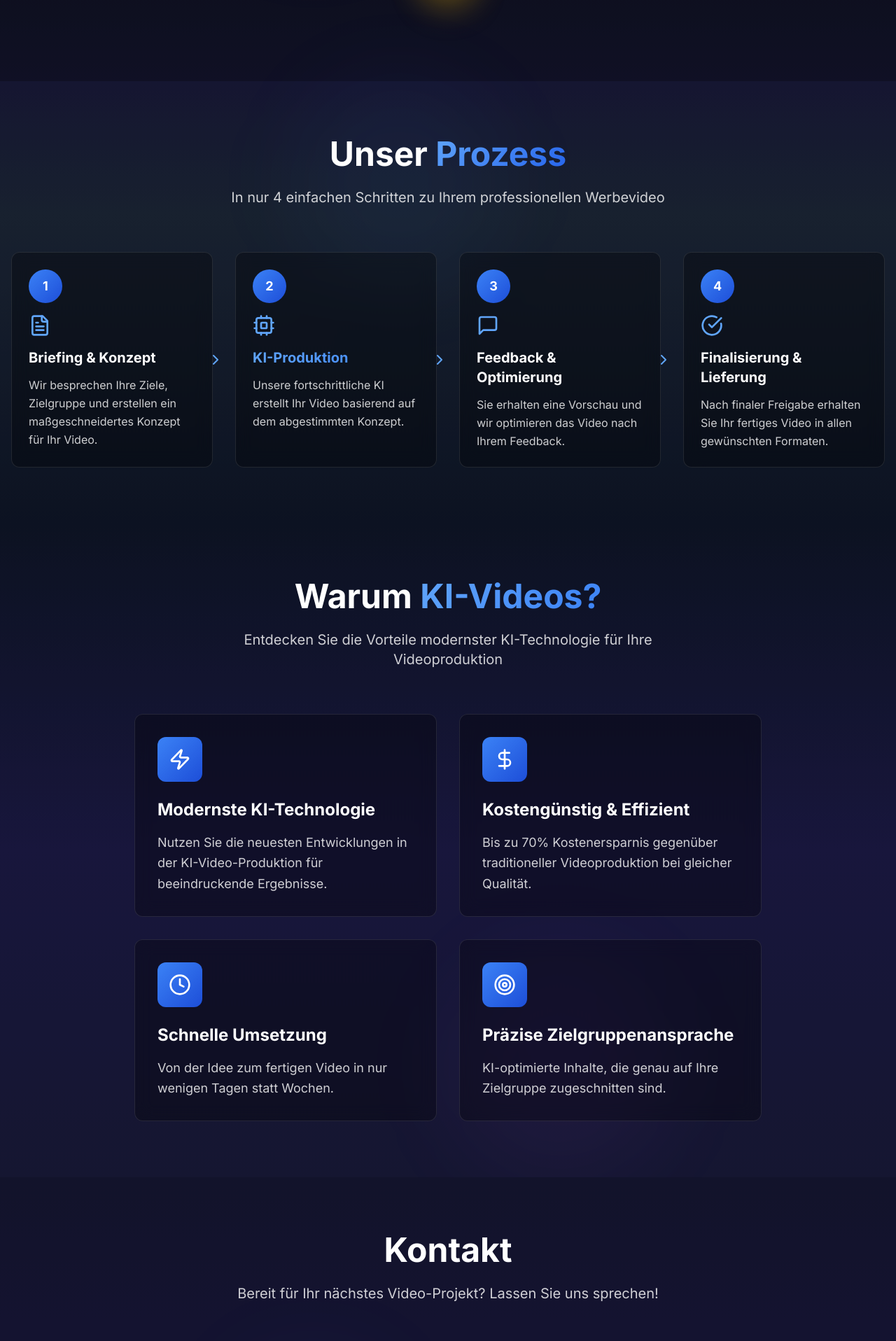
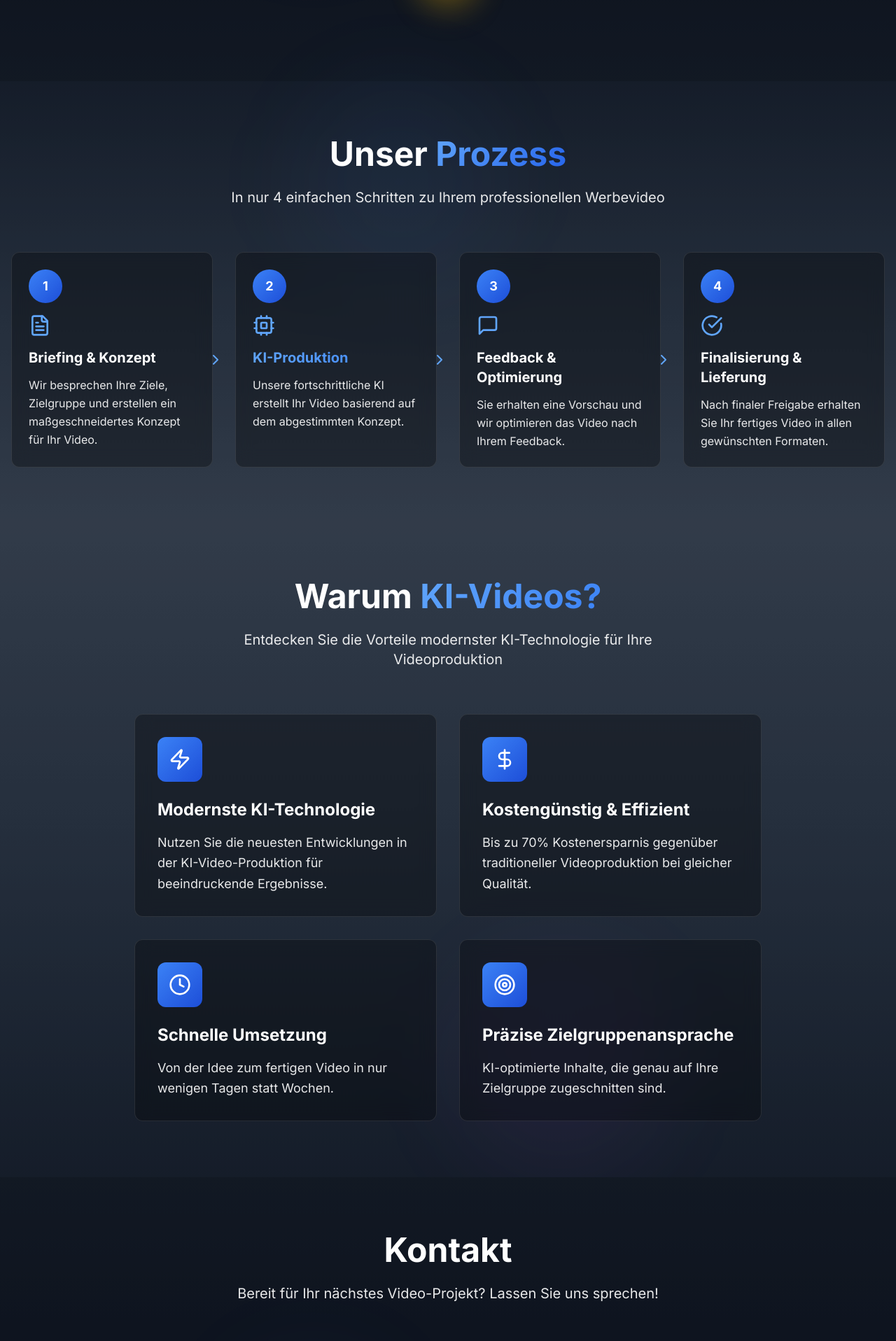
Before and after one commit to coding-horstmann/golden-parrot, a React (Vite) app: page / in a window 1280 px wide. Shown: the part 684-2600 px from the top of the page at 70% size. Built offline with nearby package versions, Linux system fonts and the light colour scheme.

Commit message:
Add section background gradients
Implement background color gradients between sections for smoother transitions.

```diff
--- a/src/components/BenefitsSection.tsx
+++ b/src/components/BenefitsSection.tsx
@@ -27,9 +27,9 @@ const BenefitsSection = () => {
   ];
 
   return (
-    <section id="benefits" className="py-20 bg-gradient-benefits relative">
+    <section id="benefits" className="py-20 bg-gradient-to-b from-slate-600 via-slate-700 to-slate-800 relative">
       {/* Background Effects */}
-      <div className="absolute inset-0 bg-black/20"></div>
+      <div className="absolute inset-0 bg-black/30"></div>
       <div className="absolute bottom-0 right-1/4 w-80 h-80 bg-purple-500/5 rounded-full blur-3xl"></div>
 
       <div className="container mx-auto px-4 relative z-10">
@@ -40,7 +40,7 @@ const BenefitsSection = () => {
               KI-Videos?
             </span>
           </h2>
-          <p className="text-xl text-white/80 max-w-2xl mx-auto">
+          <p className="text-xl text-white/90 max-w-2xl mx-auto">
             Entdecken Sie die Vorteile modernster KI-Technologie für Ihre Videoproduktion
           </p>
         </div>
@@ -61,7 +61,7 @@ const BenefitsSection = () => {
                 </h3>
 
                 {/* Description */}
-                <p className="text-white/80 leading-relaxed text-lg">
+                <p className="text-white/90 leading-relaxed text-lg">
                   {benefit.description}
                 </p>
               </div>
--- a/src/components/ContactSection.tsx
+++ b/src/components/ContactSection.tsx
@@ -25,9 +25,9 @@ const ContactSection = () => {
   };
 
   return (
-    <section id="contact" className="py-20 bg-gradient-contact relative">
+    <section id="contact" className="py-20 bg-gradient-to-b from-slate-800 via-slate-900 to-gray-900 relative">
       {/* Background Effects */}
-      <div className="absolute inset-0 bg-black/30"></div>
+      <div className="absolute inset-0 bg-black/40"></div>
       <div className="absolute top-1/4 left-1/4 w-64 h-64 bg-blue-500/5 rounded-full blur-3xl"></div>
 
       <div className="container mx-auto px-4 relative z-10">
@@ -35,7 +35,7 @@ const ContactSection = () => {
           <h2 className="text-4xl md:text-5xl font-bold font-inter text-white mb-6">
             Kontakt
           </h2>
-          <p className="text-xl text-white/80 max-w-2xl mx-auto">
+          <p className="text-xl text-white/90 max-w-2xl mx-auto">
             Bereit für Ihr nächstes Video-Projekt? Lassen Sie uns sprechen!
           </p>
         </div>
@@ -135,7 +135,7 @@ const ContactSection = () => {
                   </div>
                   <div>
                     <h4 className="text-white font-semibold mb-1">E-Mail</h4>
-                    <p className="text-white/80">kontakt@golden-parrot.de</p>
+                    <p className="text-white/90">kontakt@golden-parrot.de</p>
                   </div>
                 </div>
 
@@ -145,7 +145,7 @@ const ContactSection = () => {
                   </div>
                   <div>
                     <h4 className="text-white font-semibold mb-1">Telefon</h4>
-                    <p className="text-white/80">+49 (0) 123 456 789</p>
+                    <p className="text-white/90">+49 (0) 123 456 789</p>
                   </div>
                 </div>
 
@@ -155,7 +155,7 @@ const ContactSection = () => {
                   </div>
                   <div>
                     <h4 className="text-white font-semibold mb-1">Standort</h4>
-                    <p className="text-white/80">Berlin, Deutschland</p>
+                    <p className="text-white/90">Berlin, Deutschland</p>
                   </div>
                 </div>
               </div>
@@ -165,7 +165,7 @@ const ContactSection = () => {
               <h3 className="text-xl font-bold font-inter text-white mb-4">
                 Antwortzeit
               </h3>
-              <p className="text-white/80">
+              <p className="text-white/90">
                 Wir antworten in der Regel innerhalb von 24 Stunden auf Ihre Anfrage.
               </p>
             </div>
--- a/src/components/Footer.tsx
+++ b/src/components/Footer.tsx
@@ -3,9 +3,9 @@ import React from 'react';
 
 const Footer = () => {
   return (
-    <footer className="bg-gradient-footer py-12 relative">
+    <footer className="bg-gradient-to-b from-gray-900 via-gray-800 to-black py-12 relative">
       {/* Background overlay for better text contrast */}
-      <div className="absolute inset-0 bg-black/40"></div>
+      <div className="absolute inset-0 bg-black/50"></div>
 
       <div className="container mx-auto px-4 relative z-10">
         <div className="grid grid-cols-1 md:grid-cols-3 gap-8">
@@ -17,7 +17,7 @@ const Footer = () => {
               </div>
               <span className="text-white font-bold text-xl font-inter">Golden Parrot</span>
             </div>
-            <p className="text-white/80 leading-relaxed">
+            <p className="text-white/90 leading-relaxed">
               Professionelle AI-Video Produktion für moderne Unternehmen.
               Wir bringen Ihre Marke mit innovativer Technologie zum Leben.
             </p>
@@ -32,7 +32,7 @@ const Footer = () => {
               <li>
                 <button
                   onClick={() => document.getElementById('hero')?.scrollIntoView({ behavior: 'smooth' })}
-                  className="text-white/80 hover:text-white transition-colors duration-300"
+                  className="text-white/90 hover:text-white transition-colors duration-300"
                 >
                   Home
                 </button>
@@ -40,7 +40,7 @@ const Footer = () => {
               <li>
                 <button
                   onClick={() => document.getElementById('process')?.scrollIntoView({ behavior: 'smooth' })}
-                  className="text-white/80 hover:text-white transition-colors duration-300"
+                  className="text-white/90 hover:text-white transition-colors duration-300"
                 >
                   Prozess
                 </button>
@@ -48,7 +48,7 @@ const Footer = () => {
               <li>
                 <button
                   onClick={() => document.getElementById('benefits')?.scrollIntoView({ behavior: 'smooth' })}
-                  className="text-white/80 hover:text-white transition-colors duration-300"
+                  className="text-white/90 hover:text-white transition-colors duration-300"
                 >
                   Warum KI-Videos?
                 </button>
@@ -56,7 +56,7 @@ const Footer = () => {
               <li>
                 <button
                   onClick={() => document.getElementById('contact')?.scrollIntoView({ behavior: 'smooth' })}
-                  className="text-white/80 hover:text-white transition-colors duration-300"
+                  className="text-white/90 hover:text-white transition-colors duration-300"
                 >
                   Kontakt
                 </button>
@@ -71,22 +71,22 @@ const Footer = () => {
             </h3>
             <ul className="space-y-2">
               <li>
-                <a href="#" className="text-white/80 hover:text-white transition-colors duration-300">
+                <a href="#" className="text-white/90 hover:text-white transition-colors duration-300">
                   Impressum
                 </a>
               </li>
               <li>
-                <a href="#" className="text-white/80 hover:text-white transition-colors duration-300">
+                <a href="#" className="text-white/90 hover:text-white transition-colors duration-300">
                   Datenschutz
                 </a>
               </li>
               <li>
-                <a href="#" className="text-white/80 hover:text-white transition-colors duration-300">
+                <a href="#" className="text-white/90 hover:text-white transition-colors duration-300">
                   Über uns
                 </a>
               </li>
               <li>
-                <a href="#" className="text-white/80 hover:text-white transition-colors duration-300">
+                <a href="#" className="text-white/90 hover:text-white transition-colors duration-300">
                   AGB
                 </a>
               </li>
@@ -96,7 +96,7 @@ const Footer = () => {
 
         {/* Bottom Section */}
         <div className="border-t border-white/20 mt-8 pt-8 flex flex-col md:flex-row justify-between items-center">
-          <p className="text-white/80 text-sm">
+          <p className="text-white/90 text-sm">
             © 2024 Golden Parrot. Alle Rechte vorbehalten.
           </p>
 
--- a/src/components/HeroSection.tsx
+++ b/src/components/HeroSection.tsx
@@ -11,7 +11,7 @@ const HeroSection = () => {
   };
 
   return (
-    <section id="hero" className="min-h-screen bg-gradient-hero flex items-center relative overflow-hidden pt-20">
+    <section id="hero" className="min-h-screen bg-gradient-to-b from-black via-slate-900 to-slate-800 flex items-center relative overflow-hidden pt-20">
       {/* Background Effects */}
       <div className="absolute inset-0 bg-black/40"></div>
       <div className="absolute top-1/4 right-1/4 w-96 h-96 bg-blue-500/5 rounded-full blur-3xl"></div>
--- a/src/components/ProcessSection.tsx
+++ b/src/components/ProcessSection.tsx
@@ -32,9 +32,9 @@ const ProcessSection = () => {
   ];
 
   return (
-    <section id="process" className="py-20 bg-gradient-process relative">
+    <section id="process" className="py-20 bg-gradient-to-b from-slate-800 via-slate-700 to-slate-600 relative">
       {/* Background Effects */}
-      <div className="absolute inset-0 bg-black/20"></div>
+      <div className="absolute inset-0 bg-black/30"></div>
       <div className="absolute top-0 left-1/3 w-72 h-72 bg-blue-500/5 rounded-full blur-3xl"></div>
 
       <div className="container mx-auto px-4 relative z-10">
@@ -45,7 +45,7 @@ const ProcessSection = () => {
               Prozess
             </span>
           </h2>
-          <p className="text-xl text-white/80 max-w-2xl mx-auto">
+          <p className="text-xl text-white/90 max-w-2xl mx-auto">
             In nur 4 einfachen Schritten zu Ihrem professionellen Werbevideo
           </p>
         </div>
@@ -78,7 +78,7 @@ const ProcessSection = () => {
                 </h3>
 
                 {/* Description */}
-                <p className="text-white/80 leading-relaxed">
+                <p className="text-white/90 leading-relaxed">
                   {step.description}
                 </p>
               </div>
```
